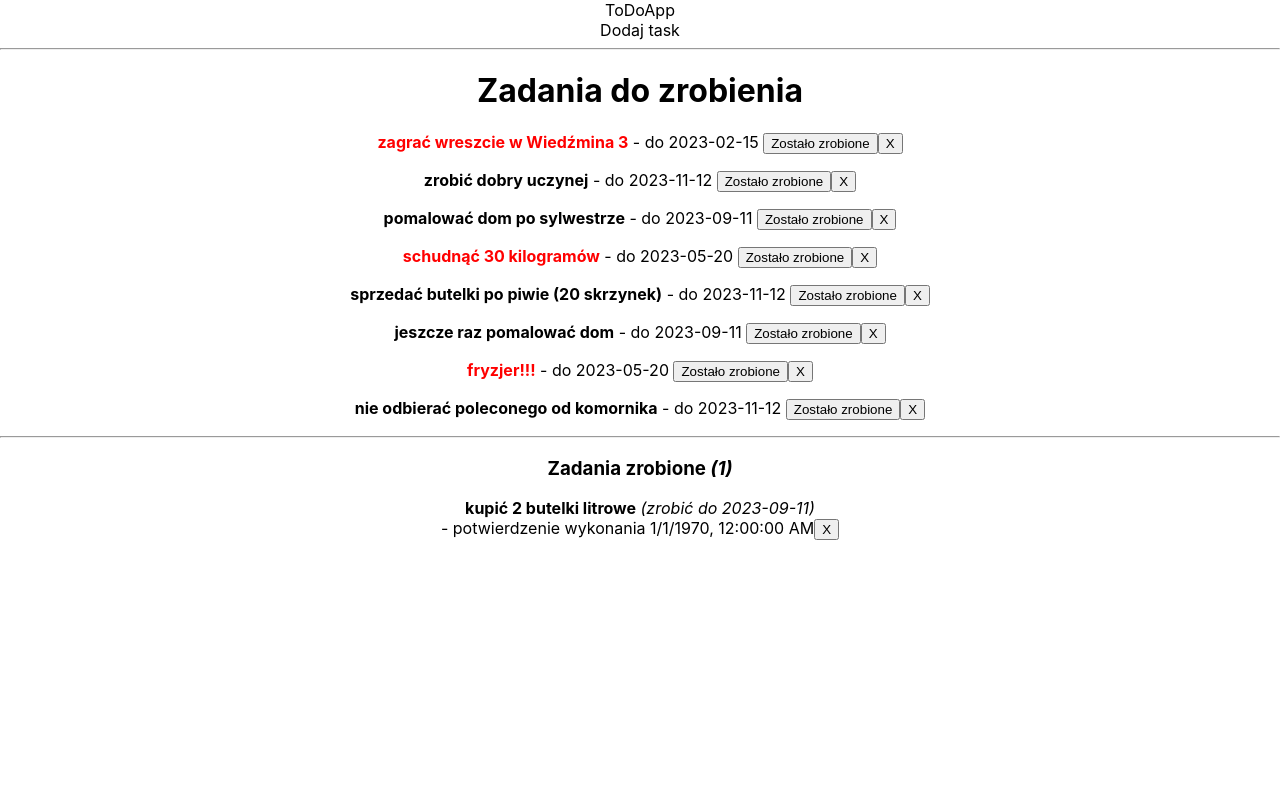
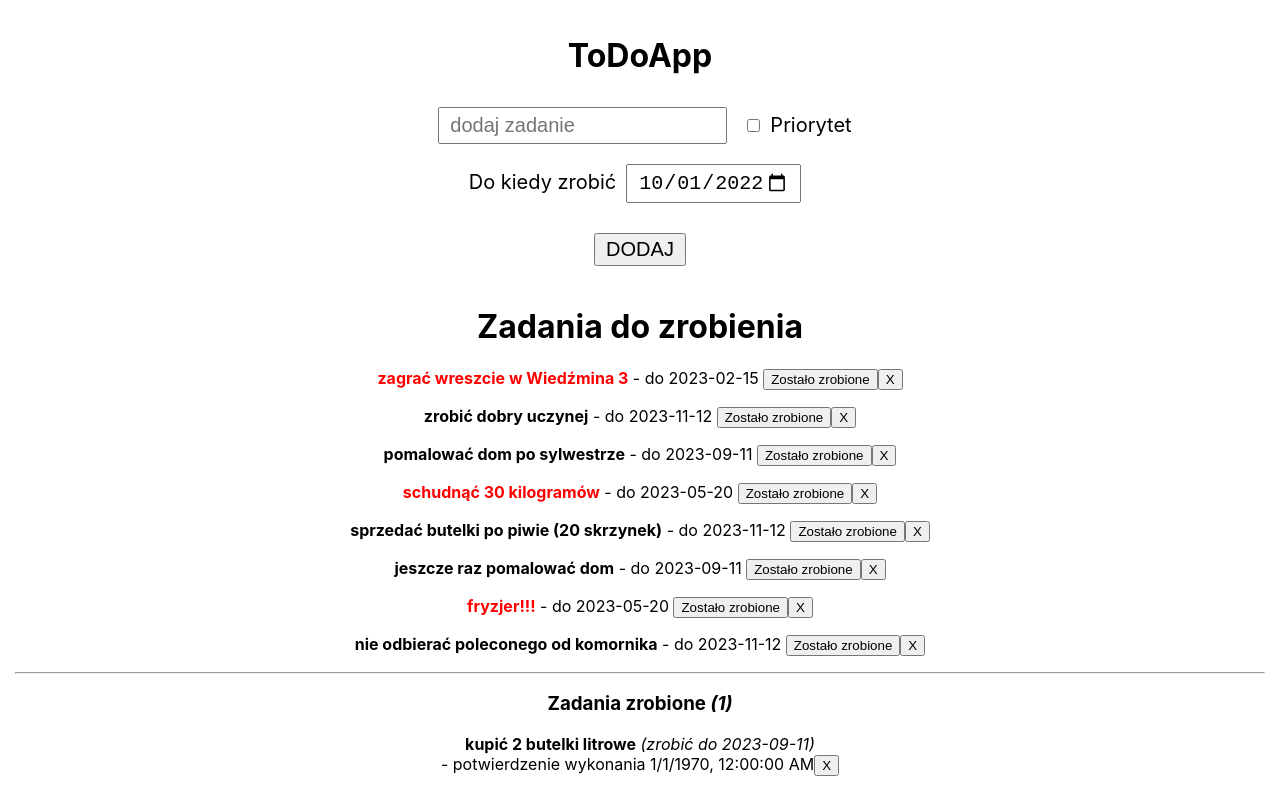
Before and after one commit to AlexM-alt/ToDoList---React, a React (Create React App) app: page / in a window 1280 px wide. Built offline with nearby package versions, Linux system fonts and the light colour scheme.

Commit message:
add form task

```diff
--- /dev/null
+++ b/src/components/AddTask.css
@@ -0,0 +1,16 @@
+input{
+    margin: 10px;
+    padding: 5px 10px;
+    font-size: 20px;
+}
+
+.form{
+    font-size: 20px;
+}
+
+.form button{
+    padding: 3px 10px;
+    text-transform: uppercase;
+    margin: 20px;
+    font-size: 20px;
+}
--- a/src/components/AddTask.js
+++ b/src/components/AddTask.js
@@ -1,13 +1,23 @@
 import React, { Component } from 'react'
+import './AddTask.css'
 
 
 class AddTask extends Component {
-    state = {  }
+    state = {
+        text: '',
+        checked: false,
+    }
     render() {
         return (
             <div className="form">
-                <div>Dodaj task</div>
-                <hr/>
+                <input type="text" placeholder="dodaj zadanie" value={this.state.text}/>
+                <input type="checkbox" checked={this.state.checked} id="important"/>
+                <label htmlFor="important">Priorytet</label>
+                <br />
+                <label htmlFor="date">Do kiedy zrobić</label>
+                <input type="date" value="2022-10-01" min="2021-12-30" max="2023-01-01"/>
+                <br/>
+                <button>Dodaj</button>
             </div>
         );
     }
--- a/src/components/App.css
+++ b/src/components/App.css
@@ -1,38 +1,4 @@
 .App {
   text-align: center;
+  padding: 15px
 }
-
-.App-logo {
-  height: 40vmin;
-  pointer-events: none;
-}
-
-@media (prefers-reduced-motion: no-preference) {
-  .App-logo {
-    animation: App-logo-spin infinite 20s linear;
-  }
-}
-
-.App-header {
-  background-color: #282c34;
-  min-height: 100vh;
-  display: flex;
-  flex-direction: column;
-  align-items: center;
-  justify-content: center;
-  font-size: calc(10px + 2vmin);
-  color: white;
-}
-
-.App-link {
-  color: #61dafb;
-}
-
-@keyframes App-logo-spin {
-  from {
-    transform: rotate(0deg);
-  }
-  to {
-    transform: rotate(360deg);
-  }
-}
--- a/src/components/App.js
+++ b/src/components/App.js
@@ -63,7 +63,7 @@ class App extends Component {
     return (
       <div className="App">
 
-        ToDoApp
+        <h1>ToDoApp</h1>
         <AddTask/>
         <TaskList tasks={this.state.tasks} delete={this.deleteTask} change={this.changeTaskStatus}/>
       </div>
```
